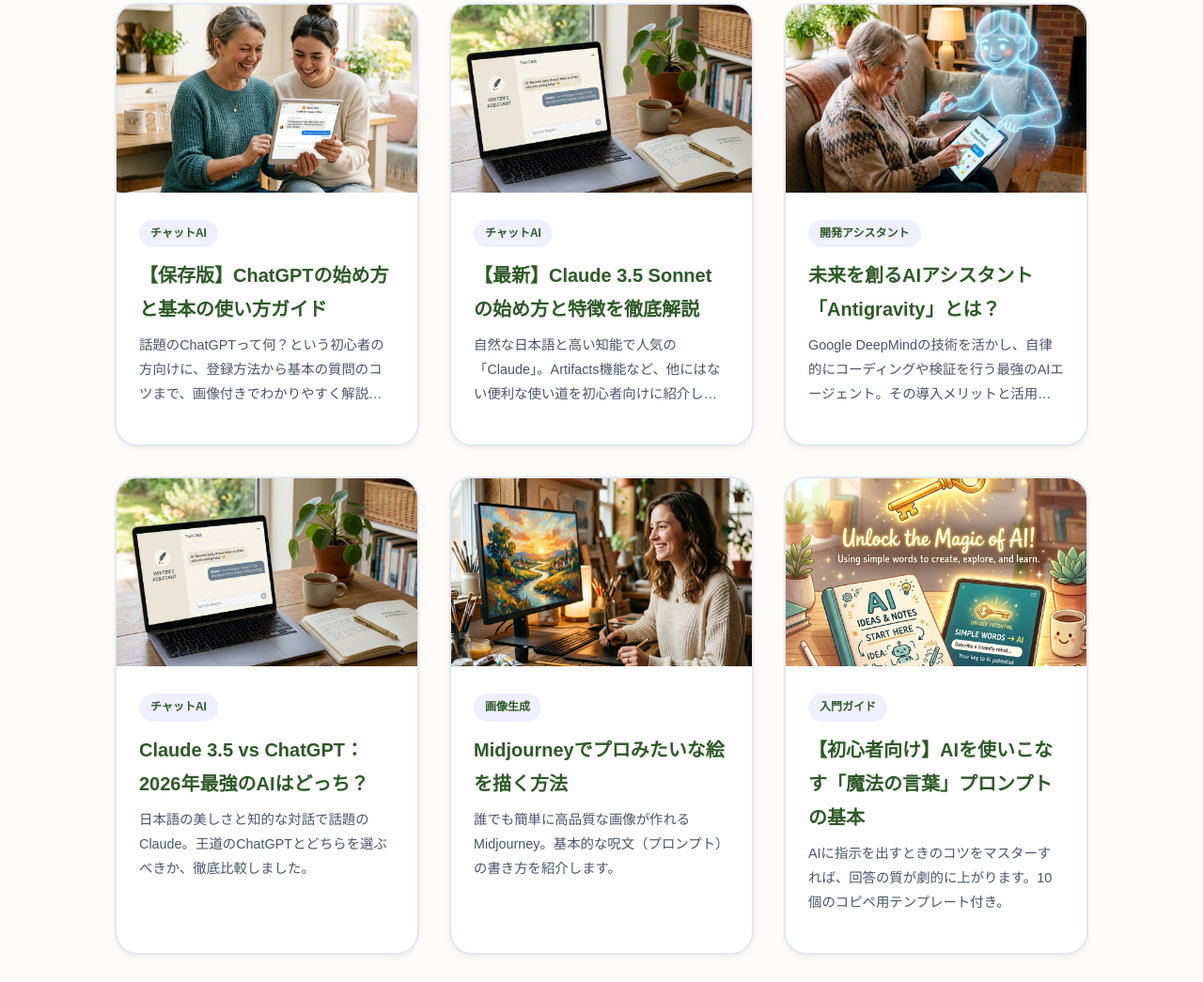
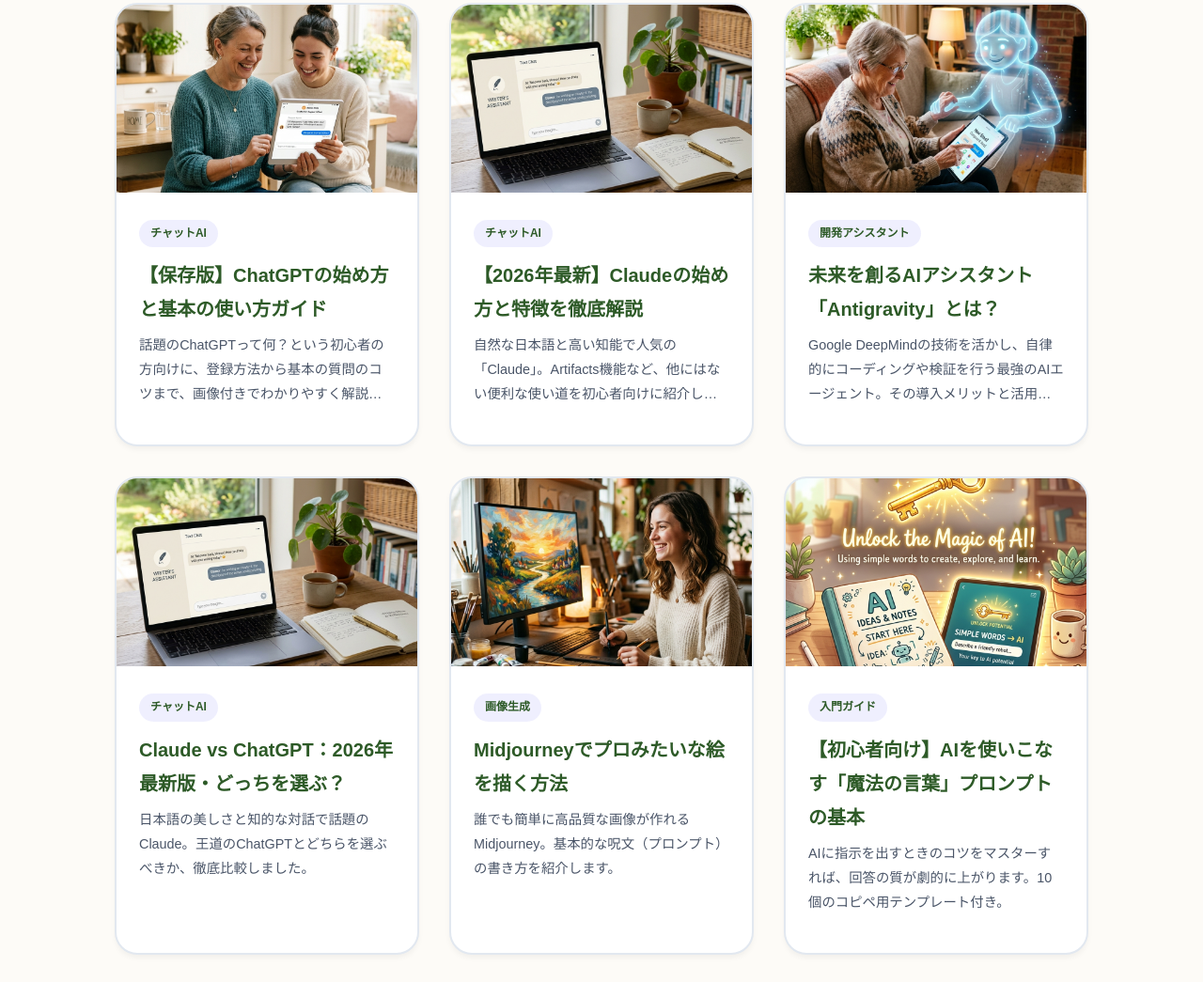
Before and after one commit to hoshi54hide/media, a website: page index.html in a window 1280 px wide. Shown: the part 1673-2718 px from the top of the page at 94% size. Drawn offline with Linux system fonts and the light colour scheme.

Commit message:
トップページを最新情報に更新（2026年8月）

```diff
--- a/index.html
+++ b/index.html
@@ -58,7 +58,7 @@
             </div>
 
             <div class="article-grid" id="articleGrid">
-                <!-- 記事カードがここに動的に追加される、または静的に記述 -->
+                <!-- 記事カードがここに動的に追加される、または靘的に記述 -->
                 <article class="card" data-category="chat">
                     <img src="assets/chatgpt_friendly.png" alt="ChatGPTの使い方" class="card-img">
                     <div class="card-content">
@@ -69,10 +69,10 @@
                 </article>
 
                 <article class="card" data-category="chat">
-                    <img src="assets/claude_friendly.png" alt="Claude 3.5の使い方" class="card-img">
+                    <img src="assets/claude_friendly.png" alt="Claudeの使い方" class="card-img">
                     <div class="card-content">
                         <span class="category-tag">チャットAI</span>
-                        <h2 class="card-title"><a href="articles/claude-basic.html">【最新】Claude 3.5 Sonnetの始め方と特徴を徹底解説</a></h2>
+                        <h2 class="card-title"><a href="articles/claude-basic.html">【2026年最新】Claudeの始め方と特徴を徹底解説</a></h2>
                         <p class="card-excerpt">自然な日本語と高い知能で人気の「Claude」。Artifacts機能など、他にはない便利な使い道を初心者向けに紹介します。</p>
                     </div>
                 </article>
@@ -90,7 +90,7 @@
                     <img src="assets/claude_friendly.png" alt="Claude vs ChatGPT" class="card-img">
                     <div class="card-content">
                         <span class="category-tag">チャットAI</span>
-                        <h2 class="card-title"><a href="articles/claude-vs-chatgpt.html">Claude 3.5 vs ChatGPT：2026年最強のAIはどっち？</a></h2>
+                        <h2 class="card-title"><a href="articles/claude-vs-chatgpt.html">Claude vs ChatGPT：2026年最新版・どっちを選ぶ？</a></h2>
                         <p class="card-excerpt">日本語の美しさと知的な対話で話題のClaude。王道のChatGPTとどちらを選ぶべきか、徹底比較しました。</p>
                     </div>
                 </article>
```
